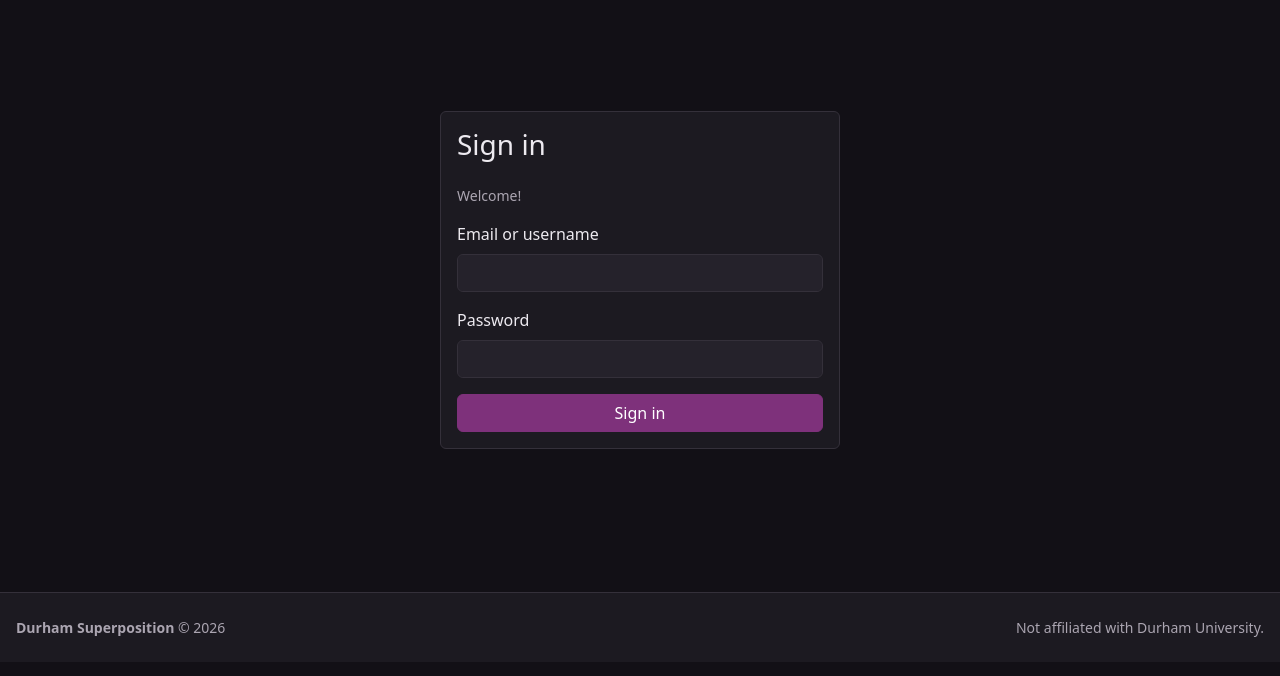
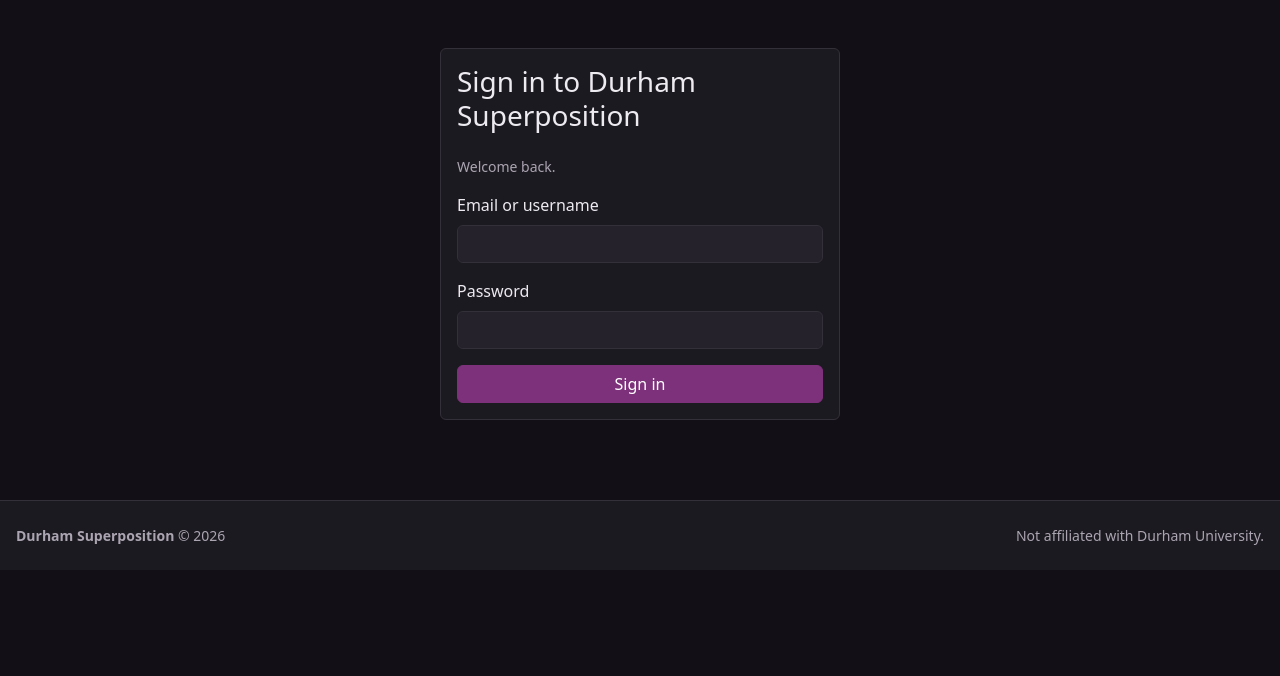
Before and after one commit to Peter-Wilson123/Durhack2026, a Flask app: page /login in a window 1280 px wide. Shown: the part 61-737 px from the top of the page. Run offline with Flask 3, Linux system fonts and the light colour scheme.

Commit message:
feat(brand): name the product Durham Superposition
- Page titles drop the old ' · Superposition' suffix (base.html adds the name)
- Sign-in, register, signed-out and welcome screens use the full name
- Sign-in screens no longer use a 70vh box, so the footer follows them
- README renamed; fixed the 'Add intrest' title

Co-Authored-By: Claude Opus 5.5 <noreply@anthropic.com>

```diff
--- a/templates/create_interest.html
+++ b/templates/create_interest.html
@@ -1,6 +1,6 @@
 {% extends "base.html" %}
 
-{% block title %}Add intrest{% endblock %}
+{% block title %}Add an interest{% endblock %}
 {% block content %}
 
 
--- a/templates/index.html
+++ b/templates/index.html
@@ -1,6 +1,6 @@
 {% extends "base.html" %}
 
-{% block title %}Find your interests · Superposition{% endblock %}
+{% block title %}Find your interests{% endblock %}
 
 {% block head %}
 <link rel="stylesheet" href="{{ url_for('static', filename='home.css') }}">
--- a/templates/interest.html
+++ b/templates/interest.html
@@ -2,7 +2,7 @@
    Data: interest_api.py. The "+" button and Wave buttons wait on backend endpoints. #}
 {% extends "base.html" %}
 
-{% block title %}{{ i.name }} · Superposition{% endblock %}
+{% block title %}{{ i.name }}{% endblock %}
 
 {% block head %}
 <link rel="stylesheet" href="{{ url_for('static', filename='profile.css') }}">
--- a/templates/interest/error.html
+++ b/templates/interest/error.html
@@ -1,7 +1,7 @@
 {# Error states for the interest page: unknown interest, or the database failed #}
 {% extends "base.html" %}
 
-{% block title %}Interest unavailable · Superposition{% endblock %}
+{% block title %}Interest unavailable{% endblock %}
 
 {% block head %}
 <link rel="stylesheet" href="{{ url_for('static', filename='profile.css') }}">
--- a/templates/login.html
+++ b/templates/login.html
@@ -3,10 +3,10 @@
 {% block title %}Sign in{% endblock %}
 
 {% block content %}
-<div class="container d-flex justify-content-center align-items-center" style="min-height: 70vh;">
+<div class="container d-flex justify-content-center py-5">
 	<div class="card" style="width: 100%; max-width: 400px;">
 		<div class="card-body">
-			<h1 class="h3 mb-4">Sign in</h1>
+			<h1 class="h3 mb-4">Sign in to Durham Superposition</h1>
 
 			{# Shown by the script below when the backend sends us back here after a sign-in attempt #}
 			<div class="alert alert-danger small" id="signin-failed" role="alert" hidden>
@@ -15,7 +15,7 @@
 
 			<form method="post" id="signin-form">
 				<p class="text-muted small mb-3" id="signin-help">
-					Welcome!
+					Welcome back.
 				</p>
 				<div class="mb-3">
 					<!-- The backend accepts an email or a username (the CIS code) here, as "identifier".
--- a/templates/profile/edit.html
+++ b/templates/profile/edit.html
@@ -4,7 +4,7 @@
 {% extends "base.html" %}
 {% from "profile/_avatar.html" import avatar with context %}
 
-{% block title %}Edit profile · Superposition{% endblock %}
+{% block title %}Edit profile{% endblock %}
 
 {% block head %}
 <link rel="stylesheet" href="{{ url_for('static', filename='profile.css') }}">
--- a/templates/profile/error.html
+++ b/templates/profile/error.html
@@ -1,7 +1,7 @@
 {# Error states: profile not found, not allowed, or the database failed #}
 {% extends "base.html" %}
 
-{% block title %}Profile unavailable · Superposition{% endblock %}
+{% block title %}Profile unavailable{% endblock %}
 
 {% block head %}
 <link rel="stylesheet" href="{{ url_for('static', filename='profile.css') }}">
--- a/templates/profile/page.html
+++ b/templates/profile/page.html
@@ -2,7 +2,7 @@
    into edit mode in place ("Edit profile"), with a sticky Cancel / Done bar. #}
 {% extends "base.html" %}
 
-{% block title %}{{ p.display_name }} · Superposition{% endblock %}
+{% block title %}{{ p.display_name }}{% endblock %}
 
 {% block head %}
 <link rel="stylesheet" href="{{ url_for('static', filename='profile.css') }}">
--- a/templates/register.html
+++ b/templates/register.html
@@ -3,10 +3,10 @@
 {% block title %}Create account{% endblock %}
 
 {% block content %}
-<div class="container d-flex justify-content-center align-items-center" style="min-height: 70vh;">
+<div class="container d-flex justify-content-center py-5">
 	<div class="card" style="width: 100%; max-width: 400px;">
 		<div class="card-body">
-			<h1 class="h3 mb-4">Create account</h1>
+			<h1 class="h3 mb-4">Join Durham Superposition</h1>
 
 			<form method="post">
 				<div class="mb-3">
--- a/templates/settings/page.html
+++ b/templates/settings/page.html
@@ -4,7 +4,7 @@
 {% extends "base.html" %}
 {% import "account/_fields.html" as fields with context %}
 
-{% block title %}Account settings · Superposition{% endblock %}
+{% block title %}Account settings{% endblock %}
 
 {% block head %}
 <link rel="stylesheet" href="{{ url_for('static', filename='profile.css') }}">
--- a/templates/success.html
+++ b/templates/success.html
@@ -3,10 +3,10 @@
 {% block title %}Sign in{% endblock %}
 
 {% block content %}
-<div class="container d-flex justify-content-center align-items-center" style="min-height: 70vh;">
+<div class="container d-flex justify-content-center py-5">
 	<div class="card" style="width: 100%; max-width: 400px;">
 		<div class="card-body">
-			<h1 class="h3 mb-4">You have been registered and logged in!</h1>
+			<h1 class="h3 mb-4">Welcome to Durham Superposition! You're registered and signed in.</h1>
 		</div>
 	</div>
 </div>
--- a/templates/unauthorized.html
+++ b/templates/unauthorized.html
@@ -8,11 +8,11 @@
 {% endblock %}
 
 {% block content %}
-<div class="container d-flex justify-content-center align-items-center" style="min-height: 70vh;">
+<div class="container d-flex justify-content-center py-5">
 	<div class="card" style="width: 100%; max-width: 400px;">
 		<div class="card-body">
 			<h1 class="h3 mb-3">Please sign in</h1>
-			<p class="mb-3">You need to sign in to see this page.</p>
+			<p class="mb-3">You need to sign in to Durham Superposition to see this page.</p>
 			<a class="btn btn-primary w-100" href="{{ url_for('login_get') }}">Go to sign in</a>
 		</div>
 	</div>
```
Also changed, not shown: README.md.
